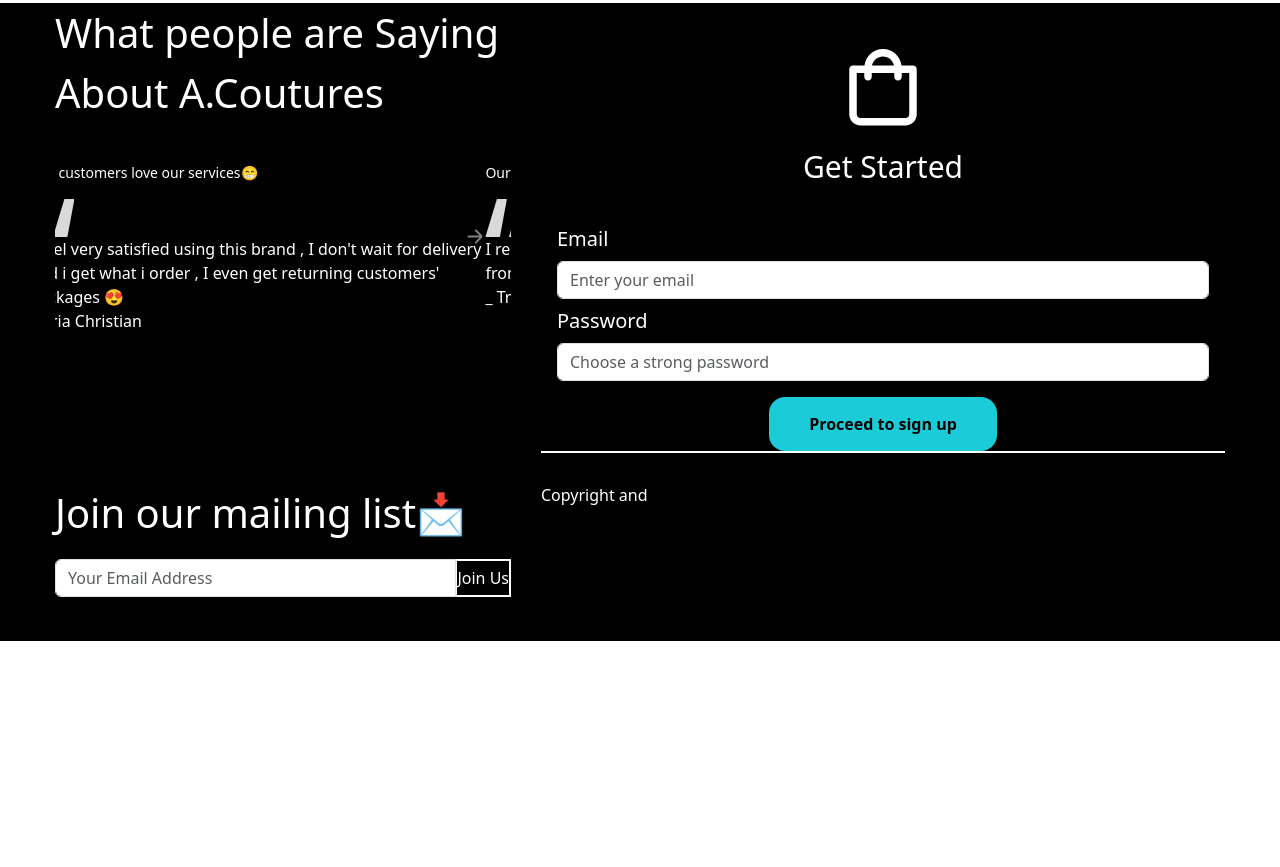
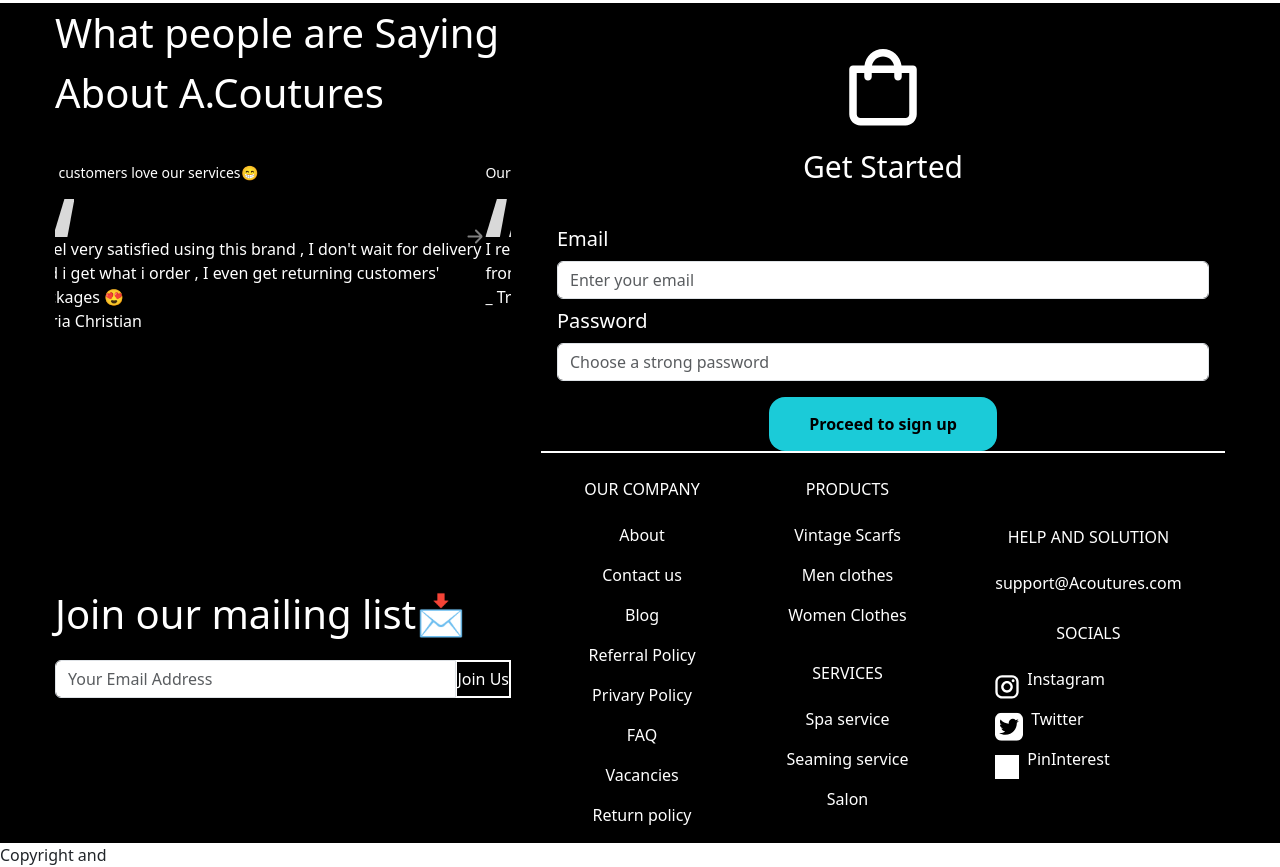
Before and after one commit to Adedoyinlorukomi/A.coutures, a website: page index.html in a window 1280 px wide. Shown: the part 2819-3686 px from the top of the page. Before the commit the page ends 3460 px from the top, so only its background shows below. Drawn offline with nearby package versions, Linux system fonts and the light colour scheme; files that its build step writes are made by us from their sources.

Commit message:
commit changes

```diff
--- a/index.html
+++ b/index.html
@@ -265,8 +265,8 @@
             </div>
         </div>
 
-        <!-- <div id="support, products, help and solution" class="flex justify-around">
-          <div class="text-center lg:gap-5">
+        <div id="support, products, help and solution" class="flex justify-around lg:grid lg:grid-cols-1">
+          <div class="text-center">
             <p class="animate-bounce cursor-pointer">OUR COMPANY</p>
             <p class="hover:animate-pulse cursor-pointer">About</p>
             <p class="hover:animate-pulse cursor-pointer">Contact us</p>
@@ -277,7 +277,7 @@
             <p class="hover:animate-pulse cursor-pointer">Vacancies</p>
             <p class="hover:animate-pulse cursor-pointer">Return policy</p>
           </div>
-          <div class="text-center lg:gap-5">
+          <div class="text-center">
             <p class="animate-bounce cursor-pointer">PRODUCTS</p>
             <p class="hover:animate-pulse cursor-pointer">Vintage Scarfs</p>
             <p class="hover:animate-pulse cursor-pointer">Men clothes</p>
@@ -287,25 +287,27 @@
             <p class="hover:animate-pulse cursor-pointer">Seaming service</p>
             <p class="hover:animate-pulse cursor-pointer">Salon</p>
           </div>
-          <div class="text-center lg:gap-5">
+          <div class="text-center">
             <p class="mt-5 animate-bounce cursor-pointer">HELP AND SOLUTION</p>
             <div class=" hover:scale-110"><a href="#" class="no-underline text-white">support@Acoutures.com</a></div>
             <p class="mt-8 animate-bounce cursor-pointer">SOCIALS</p>
+            <div class="">
               <div class="flex gap-2">
                 <img src="./img/instagram.svg" alt="">
-              <p>Instagram</p>
+                <p class="">Instagram</p>
               </div>
               <div class="flex gap-2">
                 <img src="./img/twitter.svg" alt="">
-              <p>Twitter</p>
+                <p class="">Twitter</p>
               </div>
               <div class="flex gap-2">
                 <img src="./img/pininterest.svg" alt="">
-              <p>PinInterest</p>
+                <p class="">PinInterest</p>
               </div>
             </div>
           </div>
-    </div> -->
+        </div>
+    </div>
     <div>Copyright and </div>
     <script src="./script.js"></script>
 </body>
```
Also changed, not shown: output.css. Lines whose indentation alone changed are shown as unchanged.
